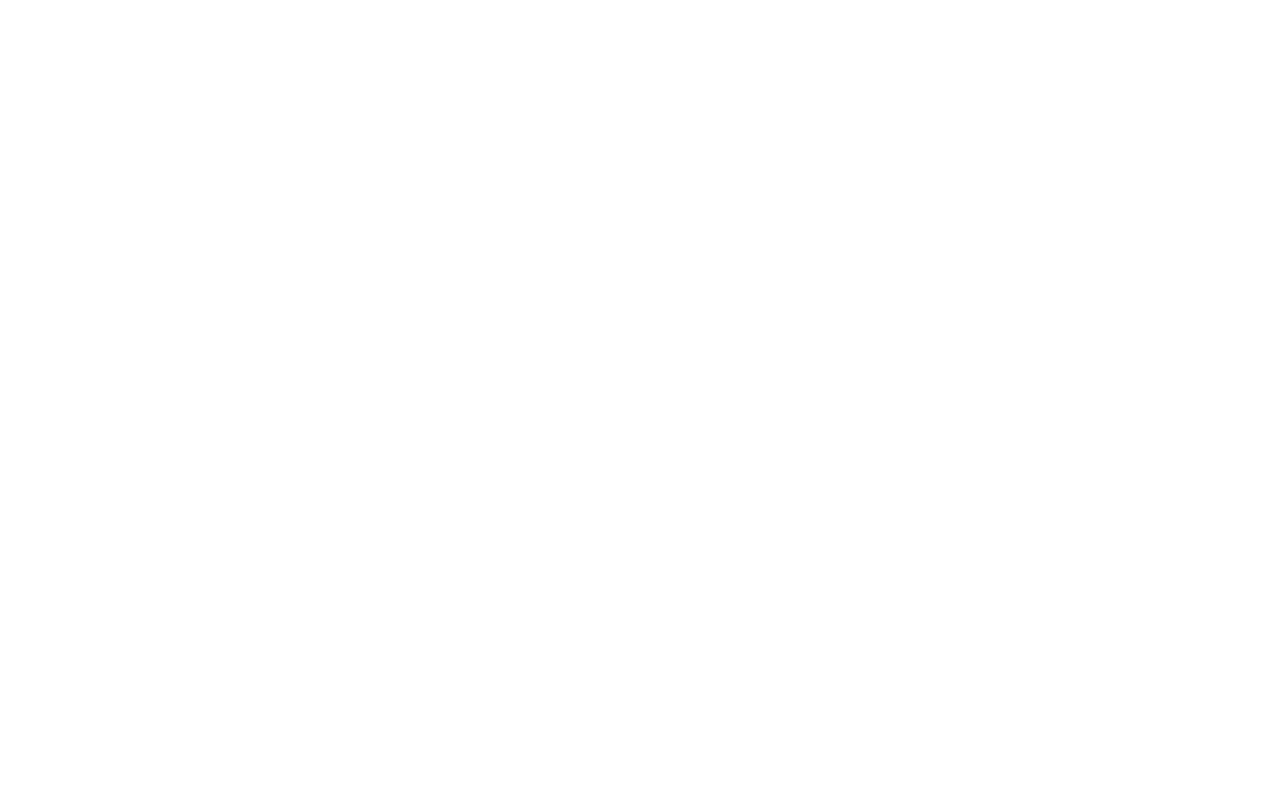
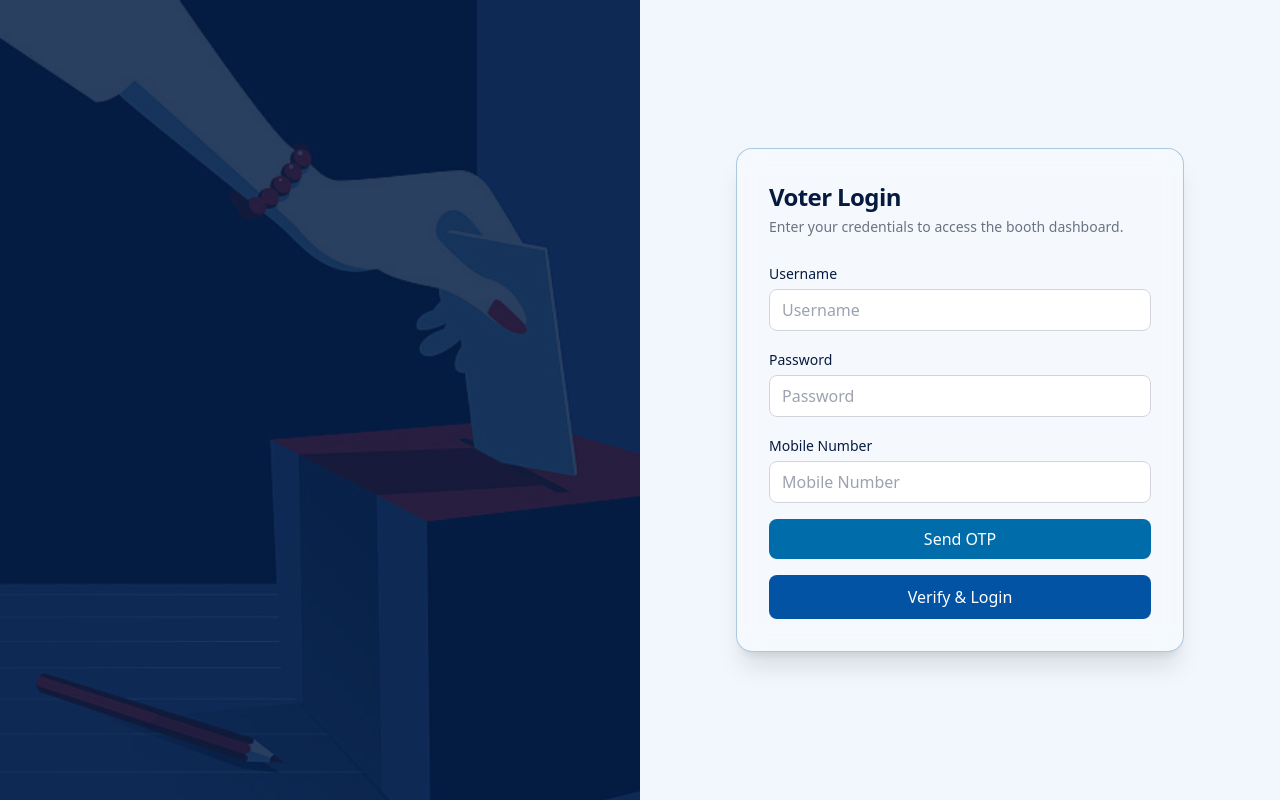
Before and after one commit to meghabchandran/2023-2027_BATCH_CSD334_04_VOTER_VERIFICATION_SYSTEM, a React (Vite) app in the folder my-react-app/: page /login-data-entry in a window 1280 px wide. Before the commit this address had no page. Built offline with nearby package versions, Linux system fonts and the light colour scheme.

Commit message:
data entry login

```diff
--- a/my-react-app/src/App.jsx
+++ b/my-react-app/src/App.jsx
@@ -6,6 +6,7 @@
 import Search from "./pages/Search";
 import VerifyVoter from "./pages/VerifyVoter"; // updated page name
 import Result from "./pages/Result";
+import DataEntryLogin from "./pages/DataEntryLogin"; // new data entry login page
 
 function App() {
   return (
@@ -16,6 +17,7 @@
 
         {/* Auth */}
         <Route path="/login" element={<Login />} />
+        <Route path="/login-data-entry" element={<DataEntryLogin />} />
         <Route path="/dashboard" element={<Dashboard />} />
 
         {/* App pages */}
--- /dev/null
+++ b/my-react-app/src/pages/DataEntryLogin.jsx
@@ -0,0 +1,238 @@
+import { useState } from "react";
+import { useNavigate } from "react-router-dom";
+import loginImage from "../mocks/image/login.jpg";
+
+function Login() {
+  const [username, setUsername] = useState("");
+  const [password, setPassword] = useState("");
+  const [mobile, setMobile] = useState("");
+  const [otp, setOtp] = useState("");
+  const [otpSent, setOtpSent] = useState(false);
+  const [error, setError] = useState("");
+
+  const navigate = useNavigate();
+
+  const handleLogin = async () => {
+    if (!username || !password || !mobile || !otp) {
+      setError("All fields required");
+      return;
+    }
+
+    try {
+      const res = await fetch("http://127.0.0.1:8000/api/auth/verify-otp", {
+        method: "POST",
+        headers: {
+          "Content-Type": "application/json",
+        },
+        body: JSON.stringify({
+          username,
+          password,
+          mobile_number: mobile,
+          otp_code: otp,
+        }),
+      });
+
+      const data = await res.json();
+
+      if (res.ok) {
+        localStorage.setItem("role", data.role);
+        navigate("/data-entry-dashboard"); // Redirect to data entry dashboard
+      } else {
+        setError(data.detail || "Login failed");
+      }
+    } catch (err) {
+      setError("Server error");
+    }
+  };
+
+  const handleSendOtp = async () => {
+    if (!mobile) {
+      setError("Mobile number required");
+      return;
+    }
+
+    try {
+      setError("");
+
+      const res = await fetch("http://127.0.0.1:8000/api/auth/request-otp", {
+        method: "POST",
+        headers: {
+          "Content-Type": "application/json",
+        },
+        body: JSON.stringify({
+          mobile_number: mobile,
+        }),
+      });
+
+      const data = await res.json();
+
+      if (res.ok) {
+        setOtpSent(true);
+        alert("OTP sent! Check backend console.");
+      } else {
+        setError(data.detail || "Failed to send OTP");
+      }
+    } catch (err) {
+      setError("Server error");
+    }
+  };
+
+  return (
+    <div className="min-h-screen grid md:grid-cols-2 bg-[#B9D6F2]/20">
+      <div className="hidden md:flex relative items-center justify-center bg-[#003559] text-white overflow-hidden">
+        {/* Background Illustration */}
+        <img
+          src={loginImage}
+          alt="Voting Illustration"
+          className="absolute inset-0 w-full h-full object-cover opacity-50"
+        />
+
+        {/* Dark overlay */}
+        <div className="absolute inset-0 bg-[#061A40]/70 z-0"></div>
+
+        {/* Foreground content */}
+        <div className="relative z-10 max-w-sm text-left px-12 animate-slideUp">
+          <h1 className="text-4xl font-bold tracking-tight text-white">
+            Empowering Democracy, One Vote at a Time
+          </h1>
+          <p className="mt-4 text-[#B9D6F2] text-base italic">
+            Your voice matters. Your vote counts.
+          </p>
+        </div>
+      </div>
+
+      <div className="flex items-center justify-center p-6">
+        {/* Login form will go here */}
+        <div className="w-full max-w-md bg-white/30 backdrop-blur-md border border-[#0353A4]/30 p-8 rounded-2xl shadow-xl animate-fadeIn">
+          <h2 className="text-2xl font-semibold tracking-tight text-[#061A40]">
+            Voter Login
+          </h2>
+
+          <p className="text-sm text-gray-500 mt-1">
+            Enter your credentials to access the booth dashboard.
+          </p>
+
+          <div className="space-y-4 mt-6">
+            <div>
+              <label className="text-sm font-medium text-[#061A40]">
+                Username
+              </label>
+
+              <input
+                className="
+                w-full
+                mt-1
+                px-3
+                py-2
+                rounded-lg
+                border border-gray-300
+                outline-none
+                transition
+                focus:border-[#006DAA]
+                focus:ring-2 focus:ring-[#006DAA]/20
+                "
+                type="text"
+                placeholder="Username"
+                value={username}
+                onChange={(e) => setUsername(e.target.value)}
+              />
+            </div>
+
+            <div>
+              <label className="text-sm font-medium text-[#061A40]">
+                Password
+              </label>
+
+              <input
+                className="
+                w-full
+                mt-1
+                px-3
+                py-2
+                rounded-lg
+                border border-gray-300
+                outline-none
+                transition
+                focus:border-[#006DAA]
+                focus:ring-2 focus:ring-[#006DAA]/20
+                "
+                type="password"
+                placeholder="Password"
+                value={password}
+                onChange={(e) => setPassword(e.target.value)}
+              />
+            </div>
+
+            <div>
+              <label className="text-sm font-medium text-[#061A40]">
+                Mobile Number
+              </label>
+
+              <input
+                className="
+                w-full
+                mt-1
+                px-3
+                py-2
+                rounded-lg
+                border border-gray-300
+                outline-none
+                transition
+                focus:border-[#006DAA]
+                focus:ring-2 focus:ring-[#006DAA]/20
+                "
+                type="text"
+                placeholder="Mobile Number"
+                value={mobile}
+                onChange={(e) => setMobile(e.target.value)}
+              />
+            </div>
+
+            <button
+              onClick={handleSendOtp}
+              className="w-full mt-2 bg-[#006DAA] text-white py-2 rounded-lg"
+            >
+              Send OTP
+            </button>
+
+            {otpSent && (
+              <div>
+                <label className="text-sm font-medium text-[#061A40]">
+                  Enter OTP
+                </label>
+                <input
+                  className="w-full mt-1 px-3 py-2 rounded-lg border border-gray-300"
+                  type="text"
+                  placeholder="OTP"
+                  value={otp}
+                  onChange={(e) => setOtp(e.target.value)}
+                />
+              </div>
+            )}
+
+            {error && <p className="text-red-500">{error}</p>}
+
+            <button
+              onClick={handleLogin}
+              className="
+              w-full
+              mt-4
+              bg-[#0353A4]
+              hover:bg-[#003559]
+              text-white
+              font-medium
+              rounded-lg
+              py-2.5
+              transition
+              "
+            >
+              Verify & Login
+            </button>
+          </div>
+        </div>
+      </div>
+    </div>
+  );
+}
+
+export default Login;
```
